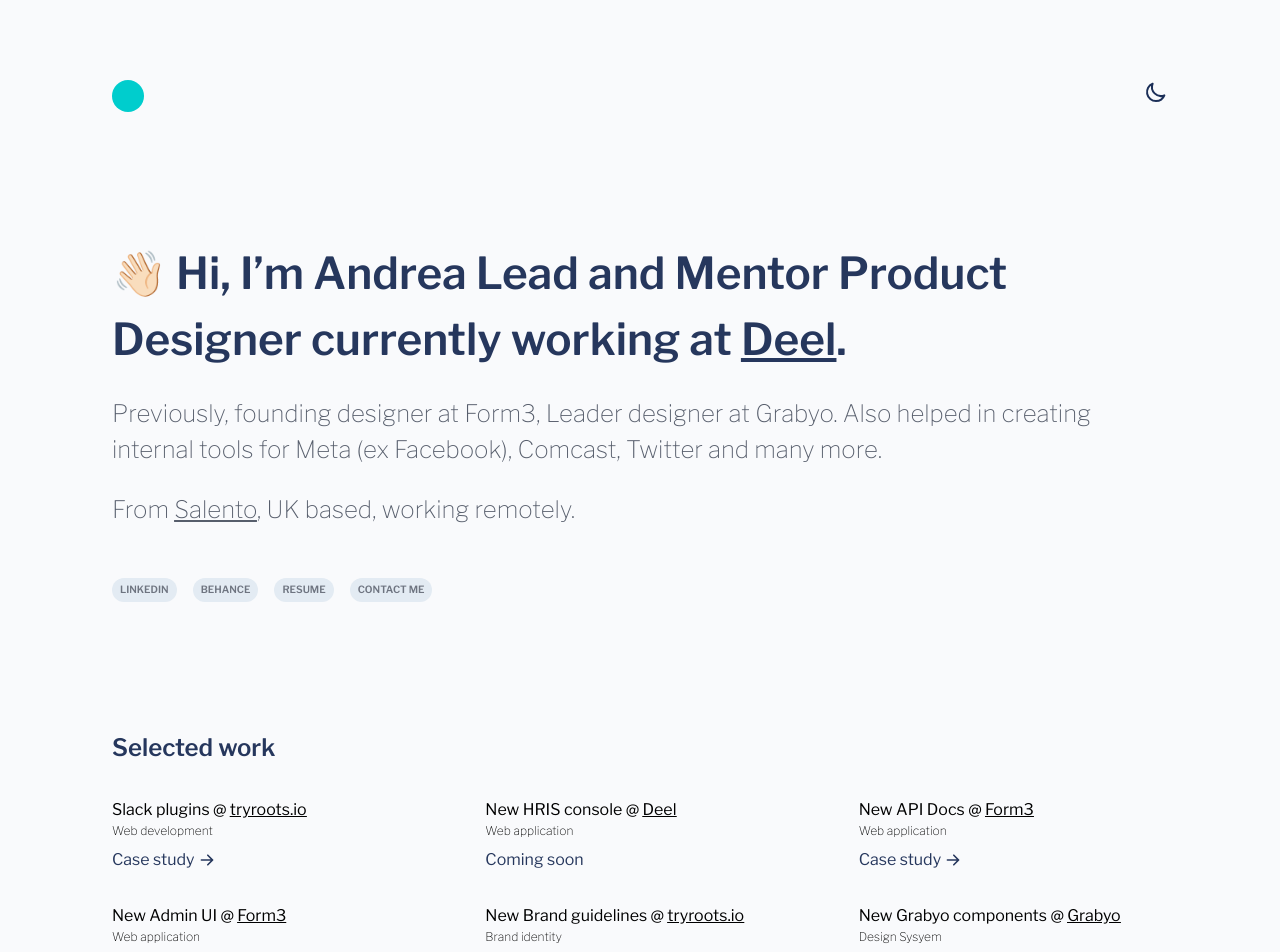
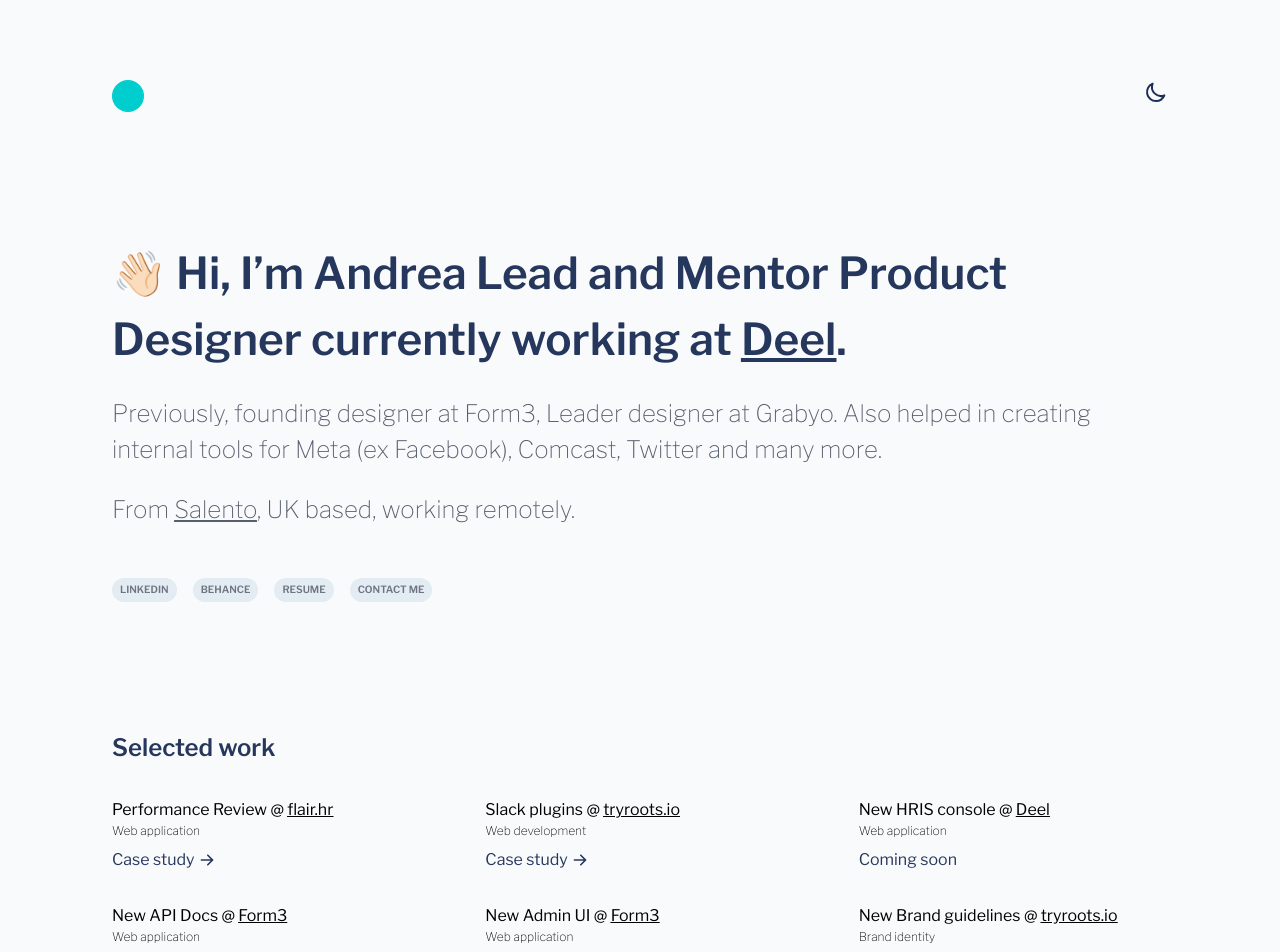
Before and after one commit to ricacostt/andreaportfolio, a Next.js app in the folder my-app/: page / in a window 1280 px wide. Shown: the top 952 px of the page. Built offline with nearby package versions, Linux system fonts and the light colour scheme.

Commit message:
New job title and description

```diff
--- a/my-app/components/WorksList/WorksList.js
+++ b/my-app/components/WorksList/WorksList.js
@@ -10,6 +10,7 @@
       </h1>
       <div className="parent">
 
+       <Work work={'Performance Review'} link={'https://flair.hr/en/'} company={'flair.hr'} category={'Web application'} status={'Case study'} project={'https://www.figma.com/proto/0IoxnF9mY6aW9YBQtyWcEe/Flair---Performance-Review-Case-Study?page-id=0%3A1&type=design&node-id=28-1728&viewport=561%2C448%2C0.06&t=TxjhYmM2oFNsploM-1&scaling=scale-down-width&mode=design'}/>
        <Work work={'Slack plugins'} link={'https://www.deel.com/hr'} company={'tryroots.io'} category={'Web development'} status={'Case study'} project={'https://www.figma.com/proto/el4YFh8G7dWD8LRXKd9sJ7/SLACK-Plugins-%40-Roots?page-id=511%3A3428&node-id=511-3700&viewport=661%2C485%2C0.12&scaling=scale-down-width&starting-point-node-id=511%3A3700'}/>
        <Work work={'New HRIS console'} link={'https://www.deel.com/'} company={'Deel'} category={'Web application'} status={'Coming soon'} />
        <Work work={'New API Docs'} link={'https://www.form3.tech/'} company={'Form3'} category={'Web application'} status={'Case study'} project={'https://www.figma.com/proto/lnOGK42AUpcfpfanyOL1tM/API-Docs---Case-Study?page-id=0%3A1&node-id=214-31&viewport=654%2C546%2C0.03&scaling=min-zoom&starting-point-node-id=214%3A31'}/>
```
